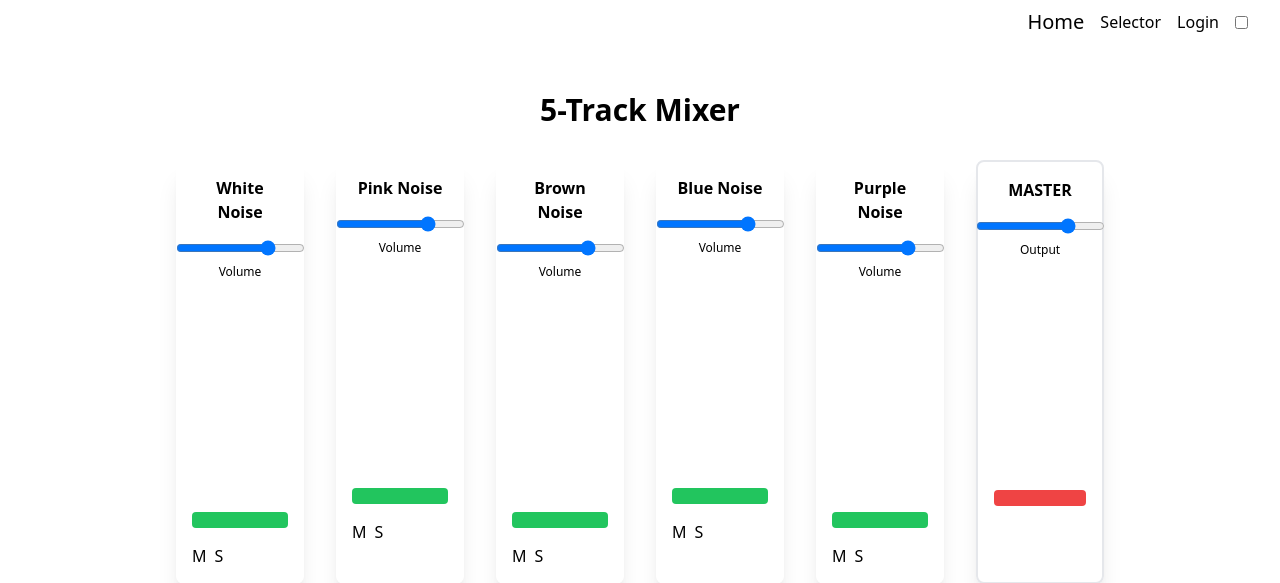
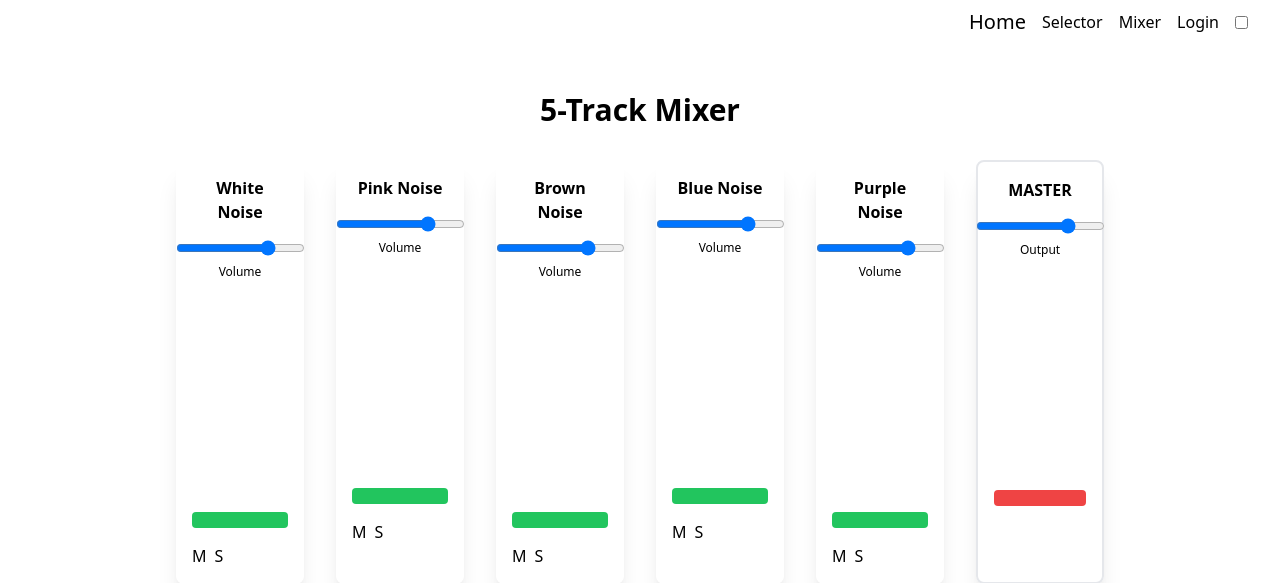
Before and after one commit to humanauction/noise-noise, a Django app: page /selector/mixer/ in a window 1280 px wide. Shown: the top 583 px of the page. Run offline with Django 4.2, Linux system fonts and the light colour scheme; some libraries are stand-ins or nearby versions; some web fonts are replaced.

Commit message:
Add: base.html: navlink mixer.

```diff
--- a/theme/templates/base.html
+++ b/theme/templates/base.html
@@ -36,6 +36,9 @@
                 <a href="{% url 'selector:selector' %}" class="btn btn-ghost"
                     >Selector</a
                 >
+                <a href="{% url 'selector:mixer' %}" class="btn btn-ghost">
+                    Mixer
+                </a>
                 <a
                     href="{% url 'account_login' %}"
                     class="btn btn-ghost"
```
